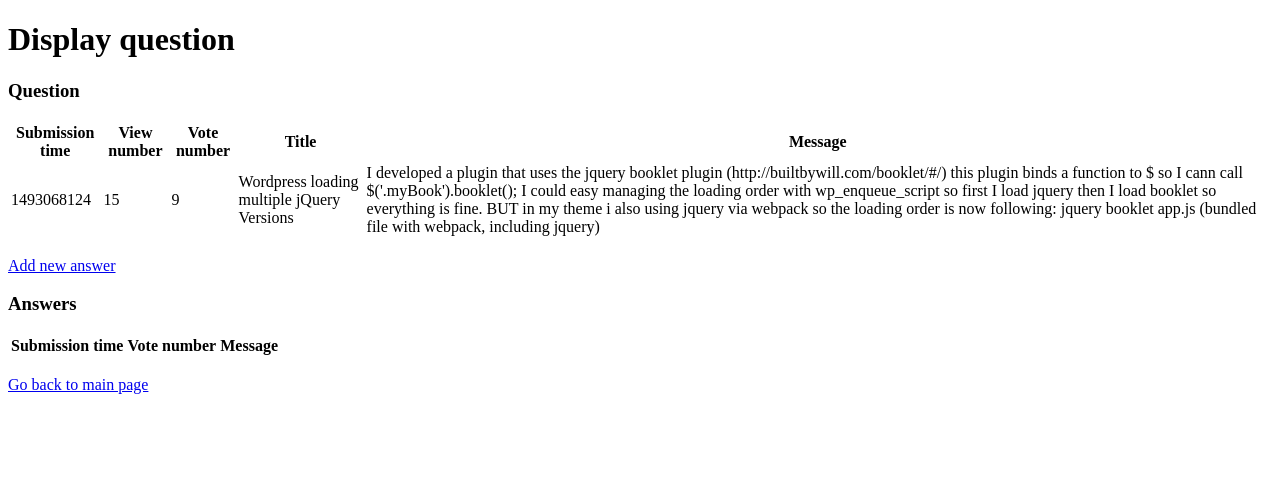
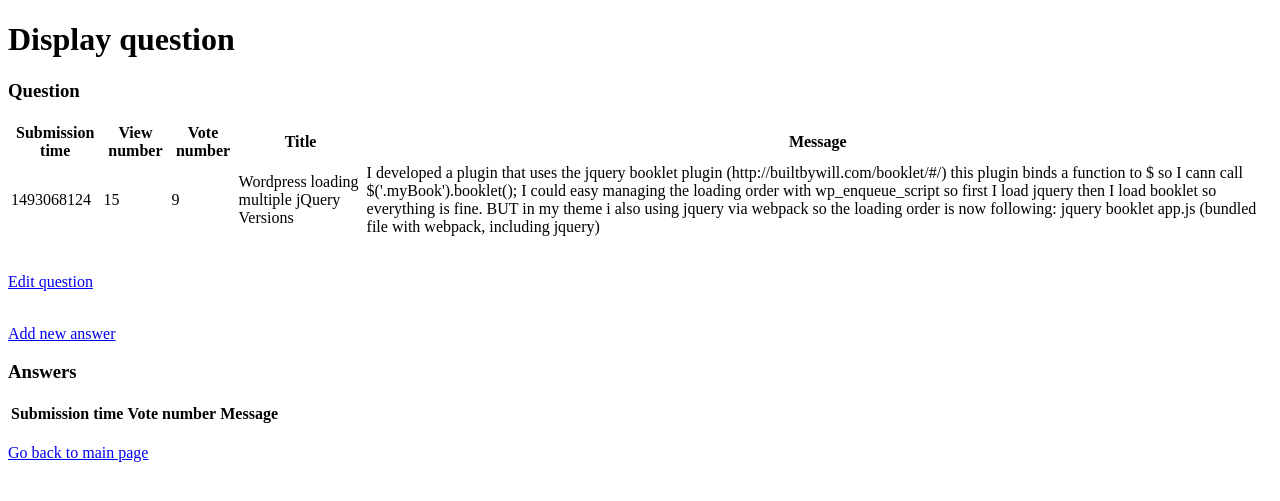
Before and after one commit to fkcreates/ask-mate-app-2, a Flask app: page /question/1 in a window 1280 px wide. Shown: the top 501 px of the page. Run offline with Flask 2, Linux system fonts and the light colour scheme; lists and menus that the app fills with data are empty; some libraries are stand-ins or nearby versions.

Commit message:
user can edit a question and gets redirected to display question page when done, or can choose before submitting to go back.

```diff
--- a/connection.py
+++ b/connection.py
@@ -31,3 +31,19 @@ def write_data_to_file(dictionary, filename, fieldnames):
             writer.writerow(row)
 
         writer.writerow(dictionary)
+
+
+def update_question(edited_question, question_id):
+    data = get_data_from_file(QUESTION_FILE_PATH)
+
+    with open(QUESTION_FILE_PATH, "w") as file:
+        writer = csv.DictWriter(file, fieldnames=QUESTIONS_HEADER)
+        writer.writeheader()
+
+        for question in data:
+            if question["id"] == question_id:
+                writer.writerow(edited_question)
+            else:
+                writer.writerow(question)
+
+    return data
--- a/data_manager.py
+++ b/data_manager.py
@@ -3,13 +3,13 @@ import connection
 
 def get_answers():
     data = connection.get_data_from_file(connection.ANSWER_FILE_PATH)
+    return data
 
-    return data
 
 def get_questions():
     data = connection.get_data_from_file(connection.QUESTION_FILE_PATH)
+    return data
 
-    return data
 
 def write_answer_to_file(dictionary):
     data = connection.write_data_to_file(dictionary, connection.ANSWER_FILE_PATH, connection.ANSWERS_HEADER)
@@ -17,3 +17,9 @@ def write_answer_to_file(dictionary):
 
 def write_question_to_file(dictionary):
     data = connection.write_data_to_file(dictionary, connection.QUESTION_FILE_PATH, connection.QUESTIONS_HEADER)
+
+
+def update_question(edited_question, question_id):
+    updated_data = connection.update_question(edited_question, question_id)
+
+    return updated_data
--- a/questions.csv
+++ b/questions.csv
@@ -12,6 +12,4 @@ app.js (bundled file with webpack, including jquery)",images/image1.png
 2,1493015432,1364,57,Drawing canvas with an image picked with Cordova Camera Plugin,"I'm getting an image from device and drawing a canvas with filters using Pixi JS. It works all well using computer to get an image. But when I'm on IOS, it throws errors such as cross origin issue, or that I'm trying to use an unknown format.
 
 This is the code I'm using to draw the image (that works on web/desktop but not cordova built ios app)",
-3,1554198103,0,0,hellohello,hellohello,
-4,1554198788,0,0,syifghjklt,ghfjkepohgfk,
-5,1554198965,0,0,ujabb kerdes,hehehehehehehe,
+3,1554215371,0,0,helloka1233,1234567890-,
--- a/server.py
+++ b/server.py
@@ -2,26 +2,26 @@ import data_manager
 import util
 from flask import render_template, Flask, url_for, request, redirect
 
+
 app = Flask(__name__)
+
 
 @app.route('/list')
 @app.route('/')
 def list_question():
+
     questions = data_manager.get_questions()
-
     sorted_questions = util.sort_data_by_time(questions)
     converted_questions = util.convert_timestamp_to_date(sorted_questions)
 
-    return render_template('list_questions.html',
-                           data = converted_questions,
-                           title = "List questions")
+    return render_template("list_questions.html", data=converted_questions, title="List questions")
 
 
 @app.route('/question/<question_id>')
 def display_question(question_id):
-    answers = data_manager.get_answers()
     questions = data_manager.get_questions()
 
+    answers = data_manager.get_answers()
     sorted_answers = util.sort_data_by_time(answers)
     converted_answers = util.convert_timestamp_to_date(sorted_answers)
 
@@ -30,14 +30,16 @@ def display_question(question_id):
                            question_id=question_id,
                            answers=converted_answers,
                            questions=questions,
-                           title = "Display question")
+                           title="Display question")
+
 
 @app.route('/add-question', methods = ["GET"])
 def route_question():
 
     return render_template("add_question.html",
-                           title = "Add question",
+                           title="Add question",
                            )
+
 
 @app.route('/add_question', methods = ["POST"])
 def add_question():
@@ -47,7 +49,7 @@ def add_question():
                     "vote_number" : 0,
                     "title" : request.form.get("title"),
                     "message": request.form.get("message"),
-                    "image" : None,
+                    "image" : "no image",
                     }
 
 
@@ -61,8 +63,8 @@ def add_question():
 def route_new_answer(question_id):
 
     return render_template("new_answer.html",
-                           question_id = question_id,
-                           title = "New answer")
+                           question_id=question_id,
+                           title="New answer")
 
 
 @app.route('/question/<question_id>/new-answer', methods = ["POST"])
@@ -72,10 +74,44 @@ def post_answer(question_id):
                   "vote_number" : 0,
                   "question_id" : question_id,
                   "message" : request.form.get("message"),
-                  "image" : None
+                  "image" : "no image"
                   }
 
     data_manager.write_answer_to_file(new_answer)
+
+    return redirect(url_for("display_question", question_id=question_id))
+
+
+@app.route('/question/<question_id>/edit', methods=["GET"])
+def route_edit_question(question_id):
+    questions = data_manager.get_questions()
+
+    for question in questions:
+        if question["id"] == question_id:
+            question_to_edit = question
+
+    return render_template("edit_question.html",
+                           title = "Edit question",
+                           question = question,
+                           question_id=question_id)
+
+
+@app.route('/question/<question_id>/edit', methods=["POST"])
+def edit_question(question_id):
+
+    updated_question = {"id" : question_id,
+                    "submission_time" : util.generate_timestamp(),
+                    "view_number" : 0,
+                    "vote_number" : 0,
+                    "title" : request.form.get("title"),
+                    "message": request.form.get("message"),
+                    "image" : None,
+                    }
+
+
+
+    data_manager.update_question(updated_question, question_id)
+
 
     return redirect(url_for("display_question", question_id=question_id))
 
--- a/templates/display_question.html
+++ b/templates/display_question.html
@@ -32,6 +32,8 @@
     </tbody>
 </table>
     <br>
+    <p><a href="{{ url_for("edit_question", question_id=question_id) }}">Edit question</a></p>
+    <br>
     <a href="{{ url_for("post_answer", question_id=question_id) }}">Add new answer</a>
     <h3>Answers</h3>
 <table>
--- a/util.py
+++ b/util.py
@@ -43,6 +43,3 @@ def sort_data_by_time(data):
     sorted_data = sorted(data, key=lambda x: x["submission_time"], reverse=True)
 
     return sorted_data
-
-
-generate_timestamp()
```
Also changed, not shown: templates/edit_question.html (added, +24 -0 lines).
